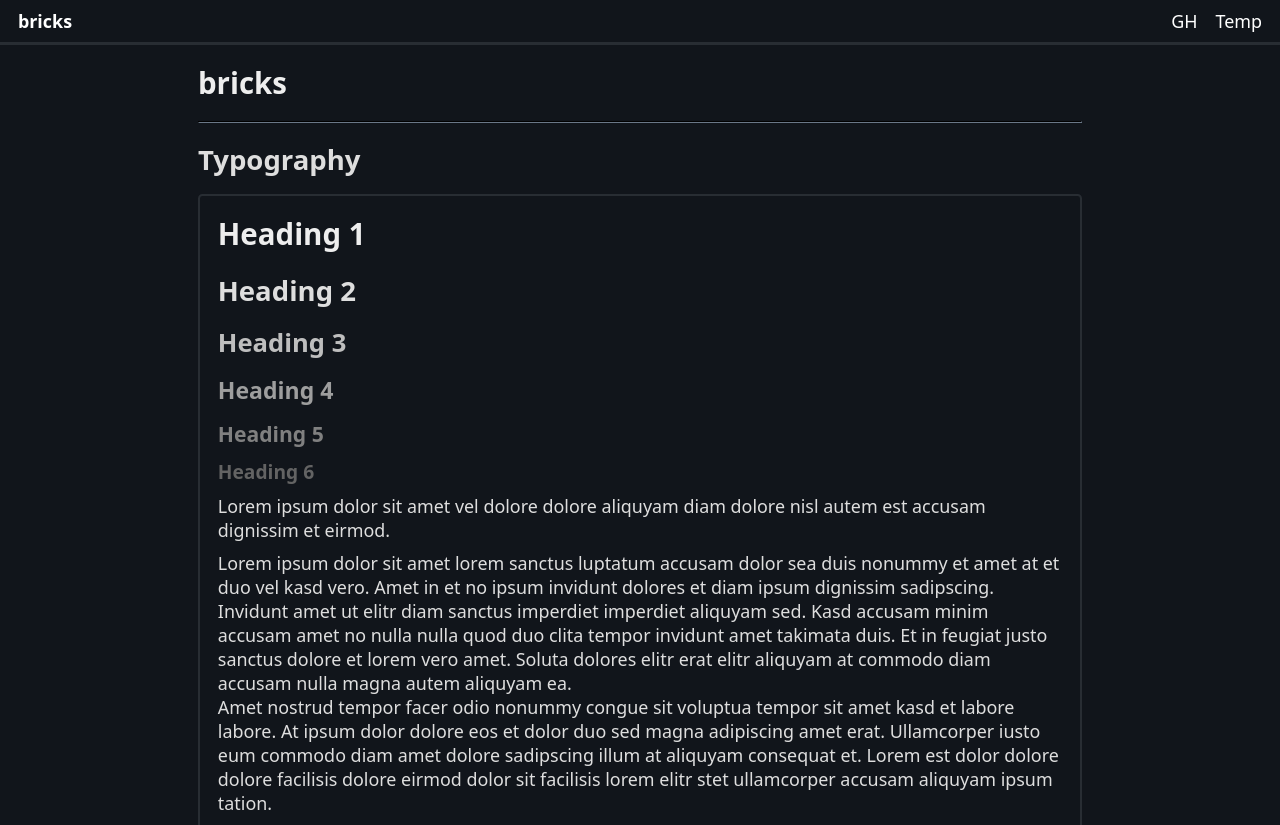
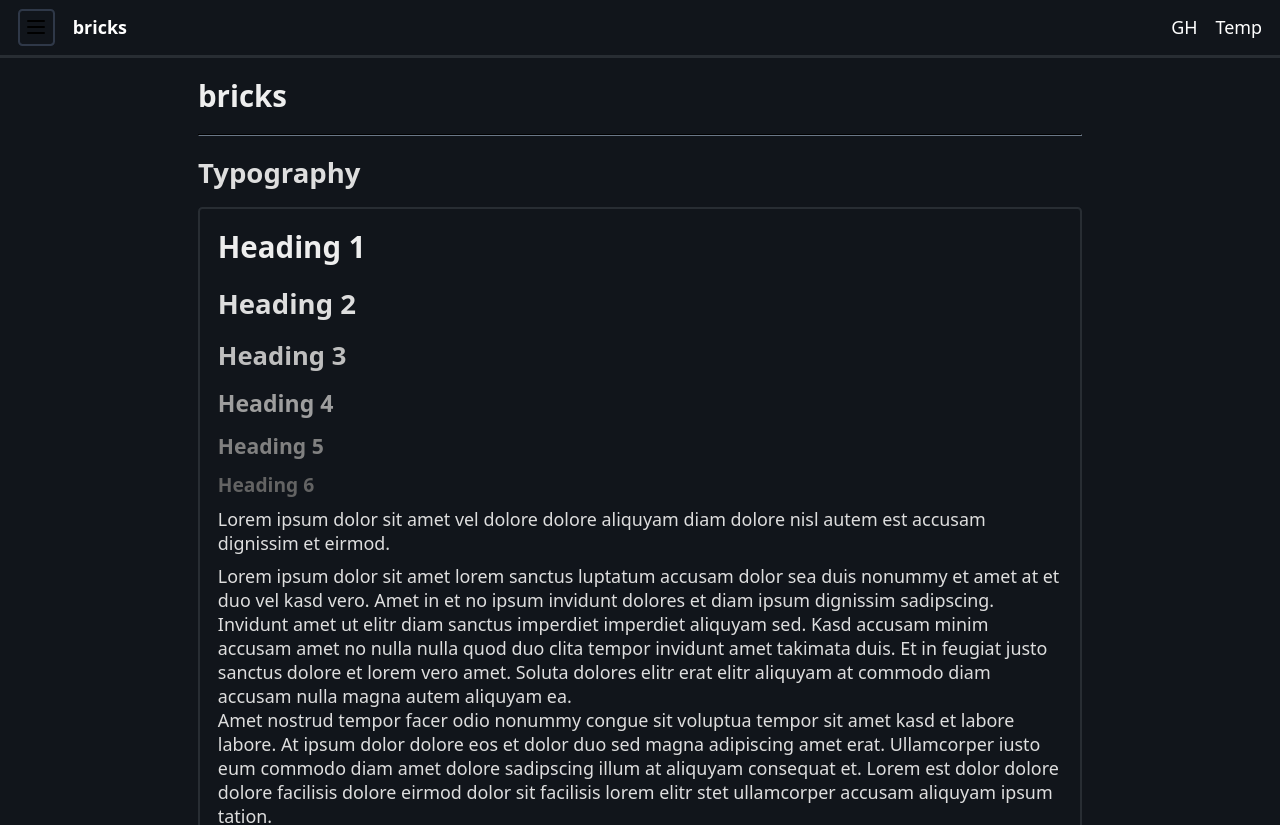
Before and after one commit to Sammy-T/spout, a Svelte app: page / in a window 1280 px wide. Shown: the top 825 px of the page. Built offline with nearby package versions, Linux system fonts and the light colour scheme.

Commit message:
Create menu button

```diff
--- a/src/App.svelte
+++ b/src/App.svelte
@@ -1,5 +1,12 @@
+<script>
+    import icMenu from './assets/menu-2.svg?raw';
+</script>
+
 <nav id="main-nav">
-    <a href="/"><strong>bricks</strong></a>
+    <ul>
+        <li><button id="menu-btn" class="outline" command="show-modal" commandfor="mobile-menu">{@html icMenu}</button></li>
+        <li><a href="/"><strong>bricks</strong></a></li>
+    </ul>
 
     <ul>
         <li><a href="#">GH</a></li>
--- a/src/app.css
+++ b/src/app.css
@@ -148,8 +148,13 @@ cite {
   color: oklch(from var(--text) calc(l * 0.7) c h);
 }
 
+ul {
+  padding: 0;
+}
+
 li {
   margin-bottom: 0.4rem;
+  align-content: center;
 }
 
 nav {
@@ -179,6 +184,10 @@ nav {
 
     & li {
       list-style: none;
+
+      & > * {
+        margin: 0;
+      }
     }
   }
 }
@@ -463,6 +472,14 @@ button {
       }
     }
   }
+
+  &:has(svg) {
+    padding: 0.25rem;
+
+    & svg {
+      vertical-align: middle;
+    }
+  }
 }
 
 progress, meter {
```
Also changed, not shown: src/assets/menu-2.svg (added).
